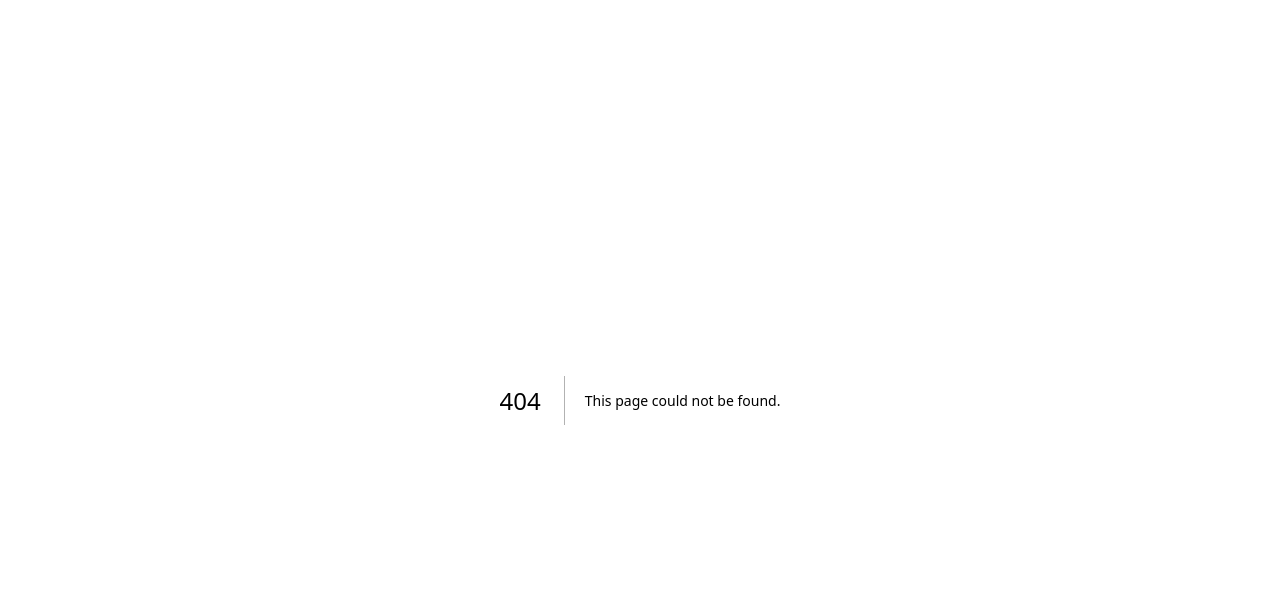
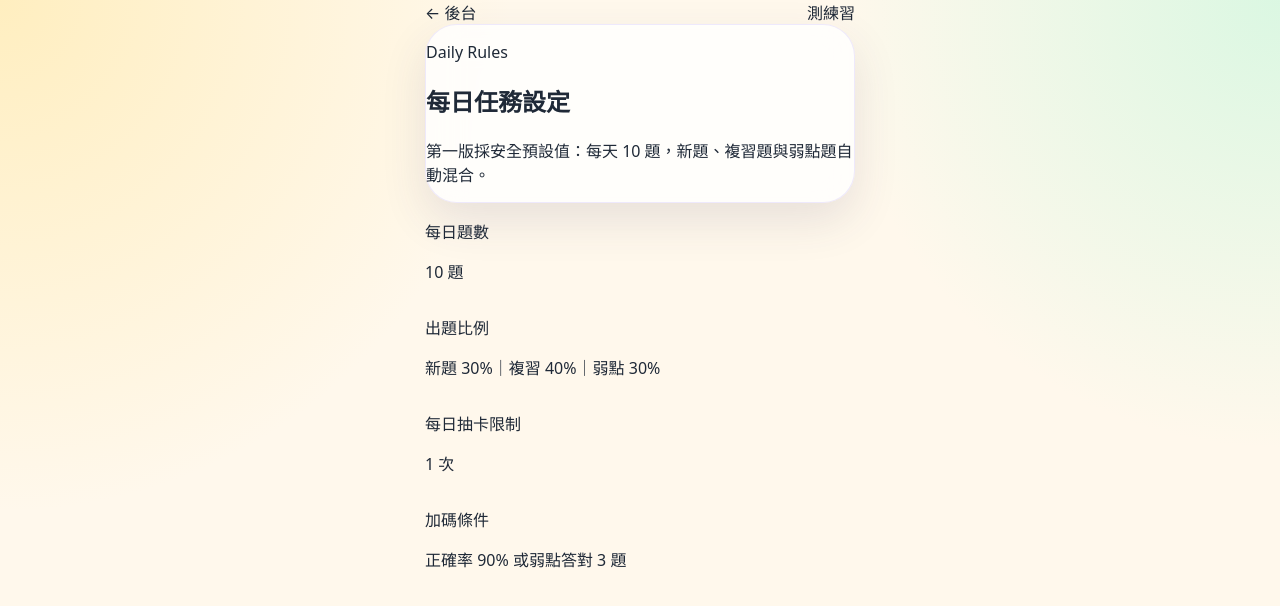
Before and after one commit to daisanity-svg/star-practice-pwa, a Next.js app: page /parent/settings in a window 1280 px wide. Before the commit this address had no page. Shown: the top 606 px of the page. Built offline with nearby package versions, Linux system fonts and the light colour scheme.

Commit message:
Add parent task settings page

```diff
--- /dev/null
+++ b/app/parent/settings/page.tsx
@@ -0,0 +1,49 @@
+import Link from 'next/link';
+import { PhoneFrame } from '@/components/PhoneFrame';
+import { getPracticeSettings } from '@/lib/data/settings';
+
+const rowClass = 'rounded-[28px] bg-white/75 p-4 shadow-sm';
+
+export default async function ParentSettingsPage() {
+  const settings = await getPracticeSettings();
+
+  return (
+    <PhoneFrame>
+      <div className="mb-4 flex items-center justify-between">
+        <Link href="/parent/dashboard" className="rounded-full bg-white/80 px-4 py-3 text-base font-black text-slate-600 shadow-sm">
+          ← 後台
+        </Link>
+        <Link href="/practice" className="rounded-full bg-white/80 px-4 py-3 text-base font-black text-grape shadow-sm">
+          測練習
+        </Link>
+      </div>
+
+      <section className="kid-card p-6">
+        <p className="text-base font-bold text-grape">Daily Rules</p>
+        <h1 className="mt-2 text-3xl font-black leading-tight text-ink">每日任務設定</h1>
+        <p className="mt-3 text-base font-bold leading-relaxed text-slate-500">
+          第一版採安全預設值：每天 10 題，新題、複習題與弱點題自動混合。
+        </p>
+      </section>
+
+      <section className="mt-5 grid gap-3">
+        <div className={rowClass}>
+          <p className="text-sm font-black text-slate-500">每日題數</p>
+          <p className="mt-1 text-3xl font-black text-ink">{settings.daily_total_questions} 題</p>
+        </div>
+        <div className={rowClass}>
+          <p className="text-sm font-black text-slate-500">出題比例</p>
+          <p className="mt-2 text-xl font-black text-ink">新題 {settings.new_item_ratio}%｜複習 {settings.review_item_ratio}%｜弱點 {settings.weakness_item_ratio}%</p>
+        </div>
+        <div className={rowClass}>
+          <p className="text-sm font-black text-slate-500">每日抽卡限制</p>
+          <p className="mt-1 text-3xl font-black text-ink">{settings.daily_draw_limit} 次</p>
+        </div>
+        <div className={rowClass}>
+          <p className="text-sm font-black text-slate-500">加碼條件</p>
+          <p className="mt-2 text-xl font-black text-ink">正確率 {settings.min_correct_rate_for_bonus}% 或弱點答對 {settings.weakness_bonus_required} 題</p>
+        </div>
+      </section>
+    </PhoneFrame>
+  );
+}
```
